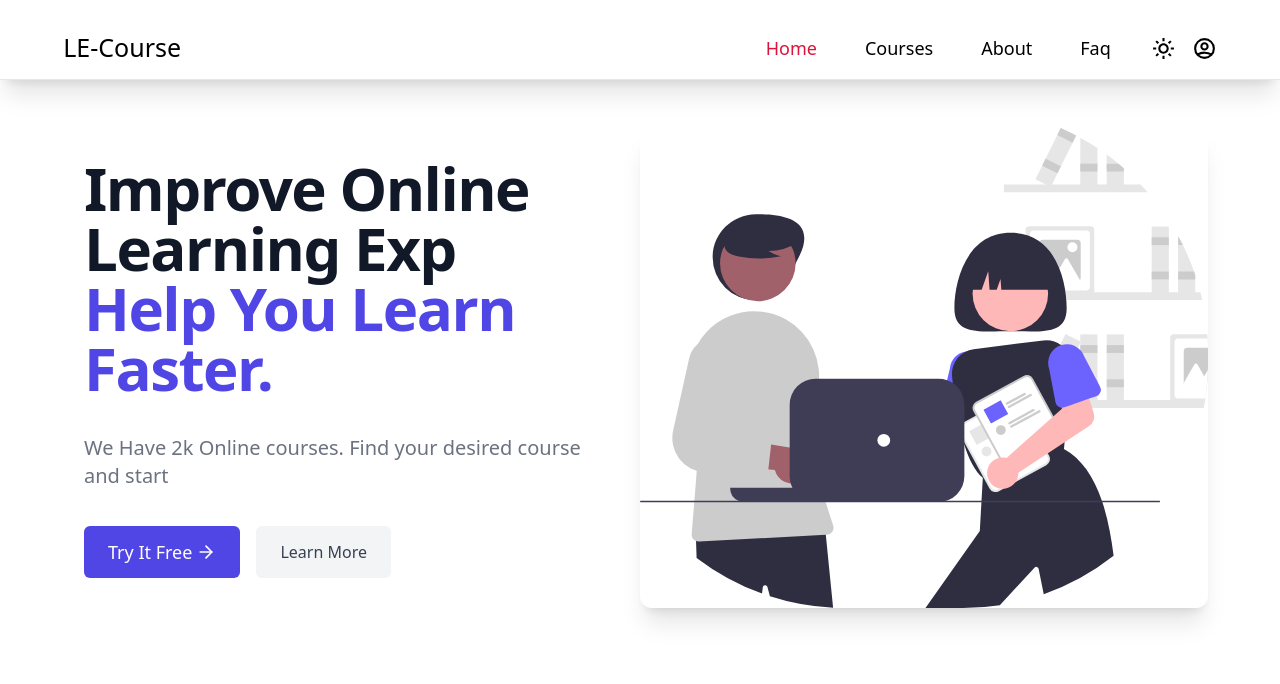
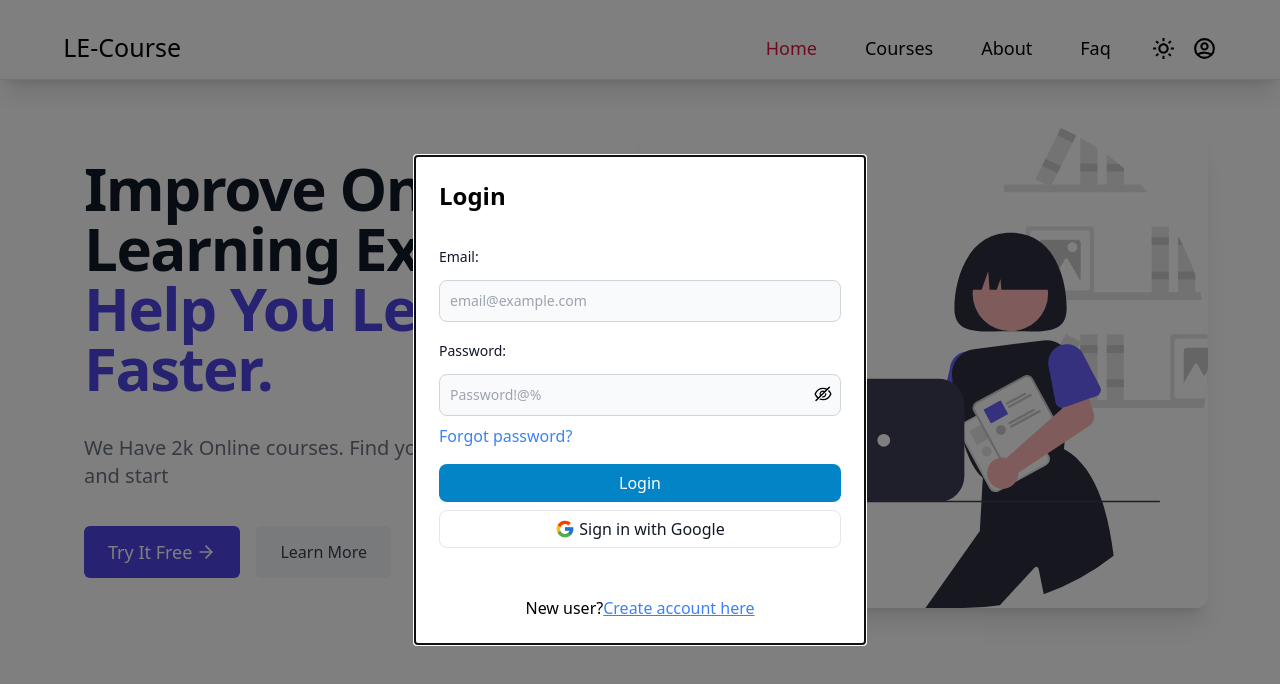
Before and after one commit to MutantBaby/LMS, a Next.js app in the folder client/: page / in a window 1280 px wide. Both pictures are taken after a click on the icon 1204 px from the left and 48 px from the top of the page. Shown: the top 684 px of the page. Built offline with nearby package versions, Linux system fonts and the light colour scheme.

Commit message:
impl login

```diff
--- a/client/app/components/Header/index.tsx
+++ b/client/app/components/Header/index.tsx
@@ -6,9 +6,17 @@ import { FC, useEffect, useState } from "react";
 import { HiOutlineMenuAlt3, HiOutlineUserCircle } from "react-icons/hi";
 
 import NavbarItems from "@/app/utils/NavbarItems";
+import CustomModel from "@/app/utils/CustomModel";
 import ThemeSwitcher from "@/app/utils/ThemeSwitcher";
+import Login from "../Login";
 
-const Header: FC<TProps> = ({ open, activeItems, setOpen }) => {
+const Header: FC<TProps> = ({
+  open,
+  route,
+  setOpen,
+  setRoute,
+  activeItems,
+}) => {
   const { theme, setTheme } = useTheme();
   const [active, setActive] = useState(false);
   const [openSideBar, setOpenSideBar] = useState(false);
@@ -85,6 +93,20 @@ const Header: FC<TProps> = ({ open, activeItems, setOpen }) => {
           </div>
         )}
       </div>
+
+      {route === "login" && (
+        <>
+          {open && (
+            <CustomModel
+              open={open}
+              setOpen={setOpen}
+              Component={Login}
+              setRoute={setRoute}
+              activeItems={activeItems}
+            />
+          )}
+        </>
+      )}
     </div>
   );
 };
--- a/client/app/components/Header/types.ts
+++ b/client/app/components/Header/types.ts
@@ -1,5 +1,7 @@
 type TProps = {
   open: boolean;
+  route: string;
   activeItems: number;
   setOpen: (open: boolean) => void;
+  setRoute: (route: string) => void;
 };
--- /dev/null
+++ b/client/app/components/Login/index.tsx
@@ -0,0 +1,145 @@
+import { FC, useState } from "react";
+import * as Yup from "yup";
+import { useFormik } from "formik";
+import { FcGoogle } from "react-icons/fc";
+import {
+  AiOutlineEye,
+  AiFillGithub,
+  AiOutlineEyeInvisible,
+} from "react-icons/ai";
+
+const schema = Yup.object().shape({
+  email: Yup.string().email("Invalid Email").required(),
+  password: Yup.string().required().min(6),
+});
+
+const Login: FC = () => {
+  const [show, setShow] = useState(false);
+  const formik = useFormik({
+    initialValues: { email: "", password: "" },
+    validationSchema: schema,
+    onSubmit: async function ({ email, password }) {
+      console.log(email, password);
+    },
+  });
+
+  const { errors, touched, handleSubmit, handleChange, handleBlur, values } =
+    formik;
+
+  return (
+    <div className="flex h-full flex-col justify-center gap-4 p-6">
+      <form onSubmit={handleSubmit} className="flex flex-col gap-4 pb-4">
+        <h1 className="mb-4 text-2xl font-bold  dark:text-white">Login</h1>
+        <div>
+          <div className="mb-2">
+            <label
+              htmlFor="email"
+              className="text-sm font-medium text-gray-900 dark:text-gray-300">
+              Email:
+            </label>
+          </div>
+          <div className="flex w-full rounded-lg pt-1">
+            <div className="relative w-full">
+              <input
+                className={`${
+                  errors.email && touched.email && "border-red-600"
+                } block w-full border disabled:cursor-not-allowed disabled:opacity-50 bg-gray-50 border-gray-300 text-gray-900 focus:border-cyan-500 focus:ring-cyan-500 dark:border-gray-600 dark:bg-gray-700 dark:text-white dark:placeholder-gray-400 dark:focus:border-cyan-500 dark:focus:ring-cyan-500 p-2.5 text-sm rounded-lg`}
+                id="email"
+                type="email"
+                name="email"
+                value={values.email}
+                onChange={handleChange}
+                placeholder="email@example.com"
+                autoComplete="email"
+              />
+              {errors.email && touched.email && (
+                <span className="text-red-500 pt-2 block">{errors.email}</span>
+              )}
+            </div>
+          </div>
+        </div>
+
+        <div>
+          <div className="mb-2">
+            <label
+              className="text-sm font-medium text-gray-900 dark:text-gray-300"
+              data-testid="flowbite-label">
+              Password:
+            </label>
+          </div>
+          <div className="flex w-full rounded-lg pt-1">
+            <div className="relative w-full">
+              <input
+                className={`${
+                  errors.email && touched.email && "border-red-600"
+                } block w-full border disabled:cursor-not-allowed disabled:opacity-50 bg-gray-50 border-gray-300 text-gray-900 focus:border-cyan-500 focus:ring-cyan-500 dark:border-gray-600 dark:bg-gray-700 dark:text-white dark:placeholder-gray-400 dark:focus:border-cyan-500 dark:focus:ring-cyan-500 p-2.5 text-sm rounded-lg`}
+                id="password"
+                type={!show ? "password" : "text"}
+                name="password"
+                autoCorrect="on"
+                value={values.password}
+                onChange={handleChange}
+                placeholder="Password!@%"
+                autoComplete="current-password"
+              />
+
+              {!show ? (
+                <AiOutlineEyeInvisible
+                  size={20}
+                  onClick={() => setShow(true)}
+                  className="absolute bottom-3 right-2 z-1 cursor-pointer"
+                />
+              ) : (
+                <AiOutlineEye
+                  size={20}
+                  onClick={() => setShow(false)}
+                  className="absolute bottom-3 right-2 z-1 cursor-pointer"
+                />
+              )}
+
+              {errors.password && touched.password && (
+                <span className="text-red-500 pt-2 block">
+                  {errors.password}
+                </span>
+              )}
+            </div>
+          </div>
+          <p className="mt-2 cursor-pointer text-blue-500 hover:text-blue-600">
+            Forgot password?
+          </p>
+        </div>
+
+        <div className="flex flex-col gap-2">
+          <button
+            type="submit"
+            className="border transition-colors focus:ring-2 p-0.5 disabled:cursor-not-allowed border-transparent bg-sky-600 hover:bg-sky-700 active:bg-sky-800 text-white disabled:bg-gray-300 disabled:text-gray-700 rounded-lg ">
+            <span className="flex items-center justify-center gap-1 font-medium py-1 px-2.5 text-base false">
+              Login
+            </span>
+          </button>
+          <button
+            type="button"
+            className="transition-colors focus:ring-2 p-0.5 disabled:cursor-not-allowed bg-white hover:bg-gray-100 text-gray-900 border border-gray-200 disabled:bg-gray-300 disabled:text-gray-700 rounded-lg ">
+            <span className="flex items-center justify-center gap-1 font-medium py-1 px-2.5 text-base false">
+              <FcGoogle size={20} />
+              Sign in with Google
+            </span>
+          </button>
+        </div>
+      </form>
+
+      <div className="min-w-[270px]">
+        <div className="mt-4 text-center dark:text-gray-200">
+          New user?
+          <a
+            className="text-blue-500 underline hover:text-blue-600"
+            href="/signup">
+            Create account here
+          </a>
+        </div>
+      </div>
+    </div>
+  );
+};
+
+export default Login;
--- a/client/app/page.tsx
+++ b/client/app/page.tsx
@@ -1,13 +1,14 @@
 "use client";
 
 import { FC, useState } from "react";
+import Hero from "./components/Hero";
 import Heading from "./utils/Heading";
-import Hero from "./components/Hero";
 import Header from "./components/Header";
 
 interface Props {}
 
 const Page: FC<Props> = (props) => {
+  const [route, setRoute] = useState("login");
   const [open, setOpen] = useState(false);
   const [activeItems, setActiveItems] = useState(0);
 
@@ -19,7 +20,14 @@ const Page: FC<Props> = (props) => {
         keywords="Programming, MERN, MEAN, Python"
       />
 
-      <Header activeItems={activeItems} open={open} setOpen={setOpen} />
+      <Header
+        open={open}
+        route={route}
+        setOpen={setOpen}
+        setRoute={setRoute}
+        activeItems={activeItems}
+      />
+
       <Hero />
     </div>
   );
--- /dev/null
+++ b/client/app/styles/index.ts
@@ -0,0 +1,9 @@
+export const styles = {
+  label: "text-[16px] font-Poppins text-black dark:text-white",
+  title:
+    "text-[25px] text-black dark:text-white font-[500] font-Poppins text-center py-2",
+  input:
+    "w-full text-black dark:text-white bg-transparent border rounded h-[40px] px-2 outline-none mt-[10px] font-Poppins",
+  button:
+    "font-semibold font-poppins text-white dark:text-black text-[16px] w-full min-h-[45px] bg-[#2490ff] cursor-pointer rounded-full px-6 py-3 items-center justify-center flex flex-row ",
+};
--- /dev/null
+++ b/client/app/utils/CustomModel.tsx
@@ -0,0 +1,36 @@
+"use client";
+
+import { FC, useState } from "react";
+import Modal from "@mui/material/Modal";
+import { Box } from "@mui/material";
+
+interface Props {
+  open: boolean;
+  Component: any;
+  activeItems: any;
+  setOpen: (open: boolean) => void;
+  setRoute: (route: string) => void;
+}
+
+const CustomModel: FC<Props> = ({
+  open,
+  setOpen,
+  setRoute,
+  Component,
+  activeItems,
+}) => {
+  return (
+    <Modal
+      open={open}
+      onClose={() => setOpen(false)}
+      aria-labelledby="modal-modal-title"
+      aria-describedby="modal-modal-description">
+      <Box
+        className={`absolute top-[50%] left-[50%] -translate-x-1/2 -translate-y-1/2 w-[450px] bg-white dark:bg-slate-900 rounded-8px`}>
+        <Component setRoute={setRoute} setOpen={setOpen} />
+      </Box>
+    </Modal>
+  );
+};
+
+export default CustomModel;
```
Also changed, not shown: client/package.json (+10 -1 lines), client/app/components/Login/types.ts (added), 1 other file (tests, documents, lock files or other folders).
